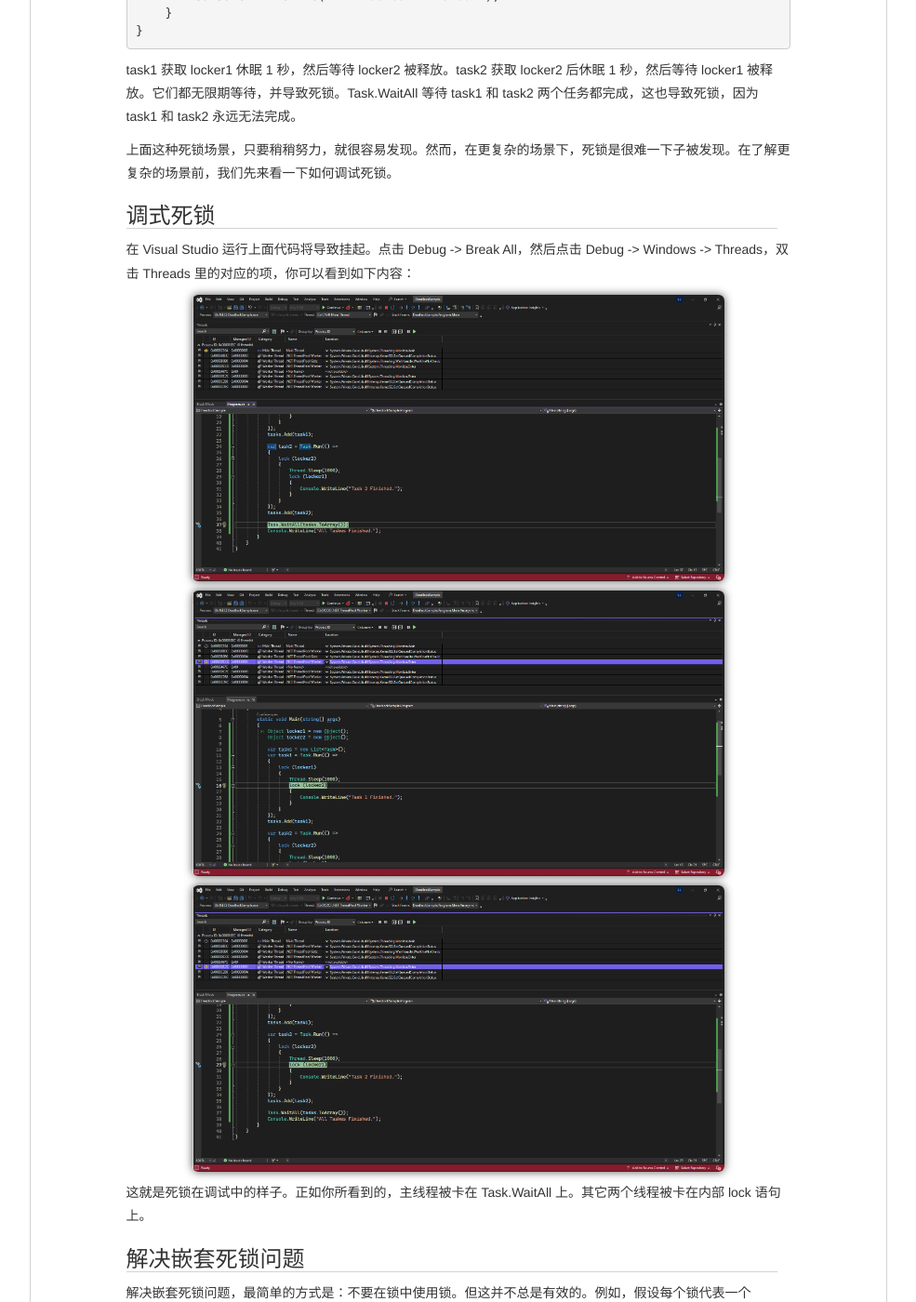
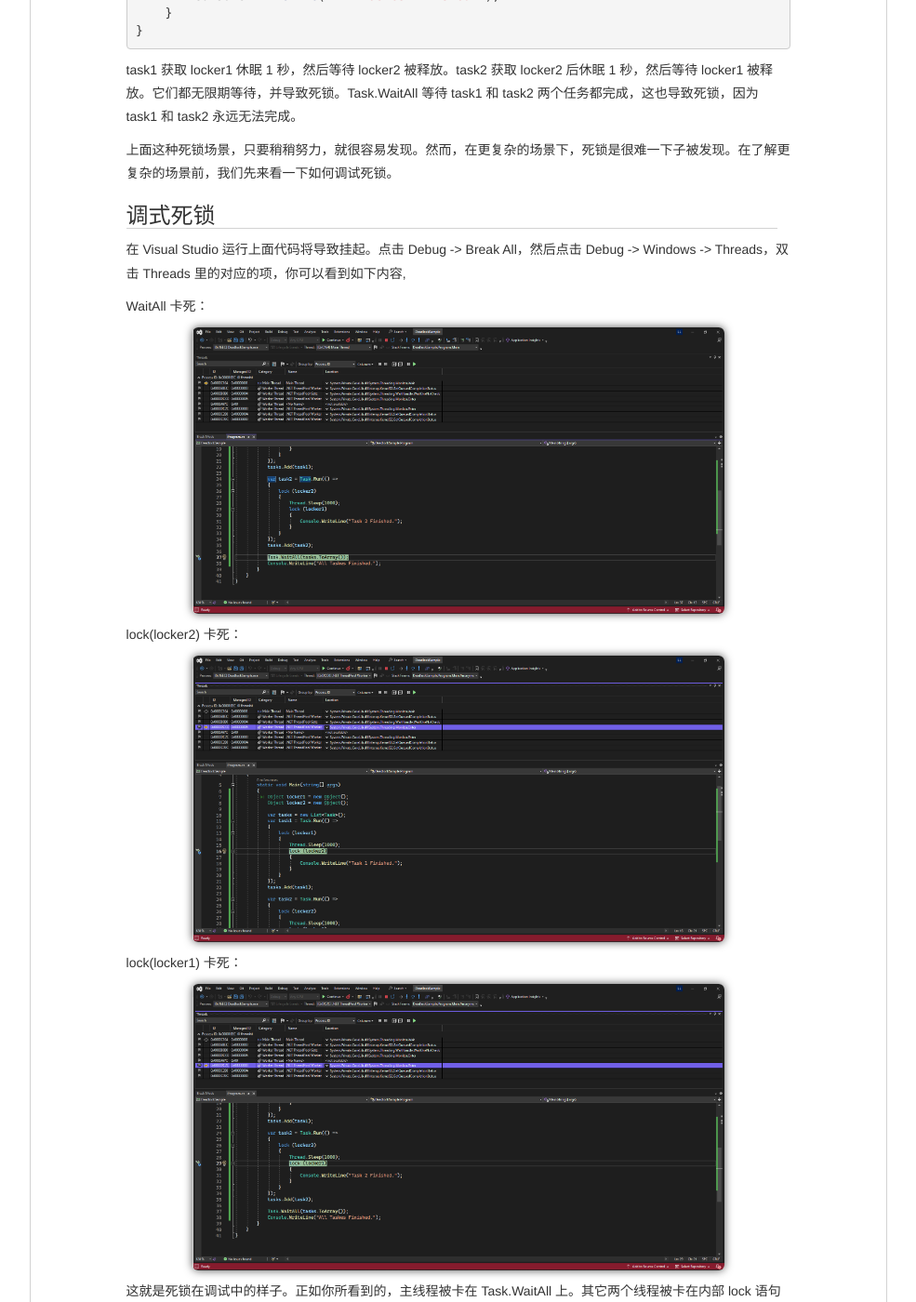
Before and after one commit to luli100/luli100.github.io, a Jekyll site: the page built from _posts/2023-12-01-csharp-deadlock.md, in a window 1280 px wide and 1400 px high, scrolled down 933 px. Shown: the whole window at 93% size, without its empty margins (147-1132 px from the left). Built offline with Jekyll 4.4.1, drawn with Linux system fonts in a browser that asks for light colours.

Commit message:
deadlock

```diff
--- a/_posts/2023-12-01-csharp-deadlock.md
+++ b/_posts/2023-12-01-csharp-deadlock.md
@@ -56,11 +56,17 @@ task1 获取 locker1 休眠 1 秒，然后等待 locker2 被释放。task2 获
 
 ### 调式死锁
 
-在 Visual Studio 运行上面代码将导致挂起。点击 Debug -> Break All，然后点击 Debug -> Windows -> Threads，双击 Threads 里的对应的项，你可以看到如下内容：
+在 Visual Studio 运行上面代码将导致挂起。点击 Debug -> Break All，然后点击 Debug -> Windows -> Threads，双击 Threads 里的对应的项，你可以看到如下内容,
+
+WaitAll 卡死：
 
 <img src="/images/deadlock-waitwall.png" width="80%">
 
+lock(locker2) 卡死：
+
 <img src="/images/deadlock-task1.png" width="80%">
+
+lock(locker1) 卡死：
 
 <img src="/images/deadlock-task2.png" width="80%">
 
```
Also changed, not shown: _posts/2023-12-02-csharp-deadlock-in-wpf.md (added, +5 -0 lines).
